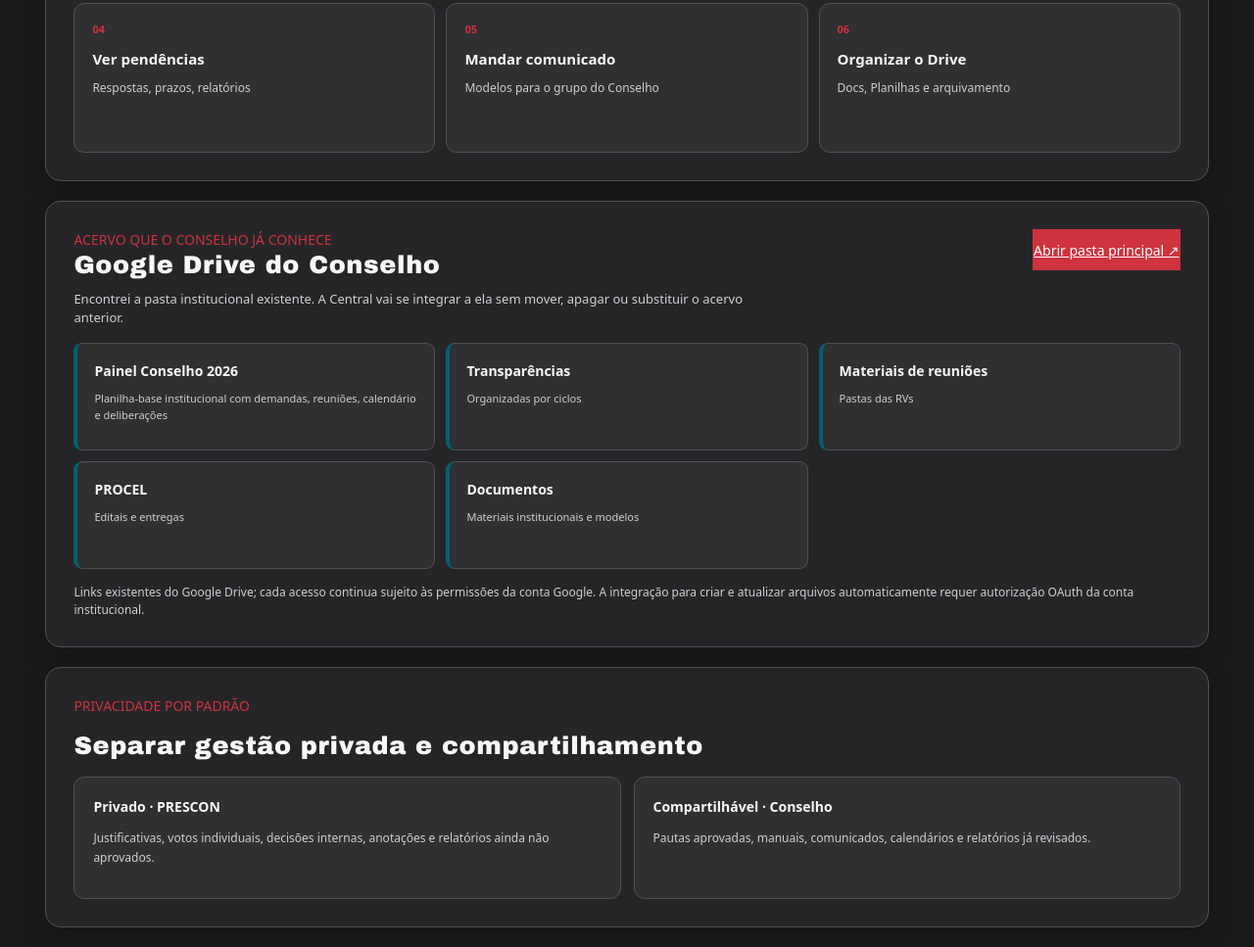
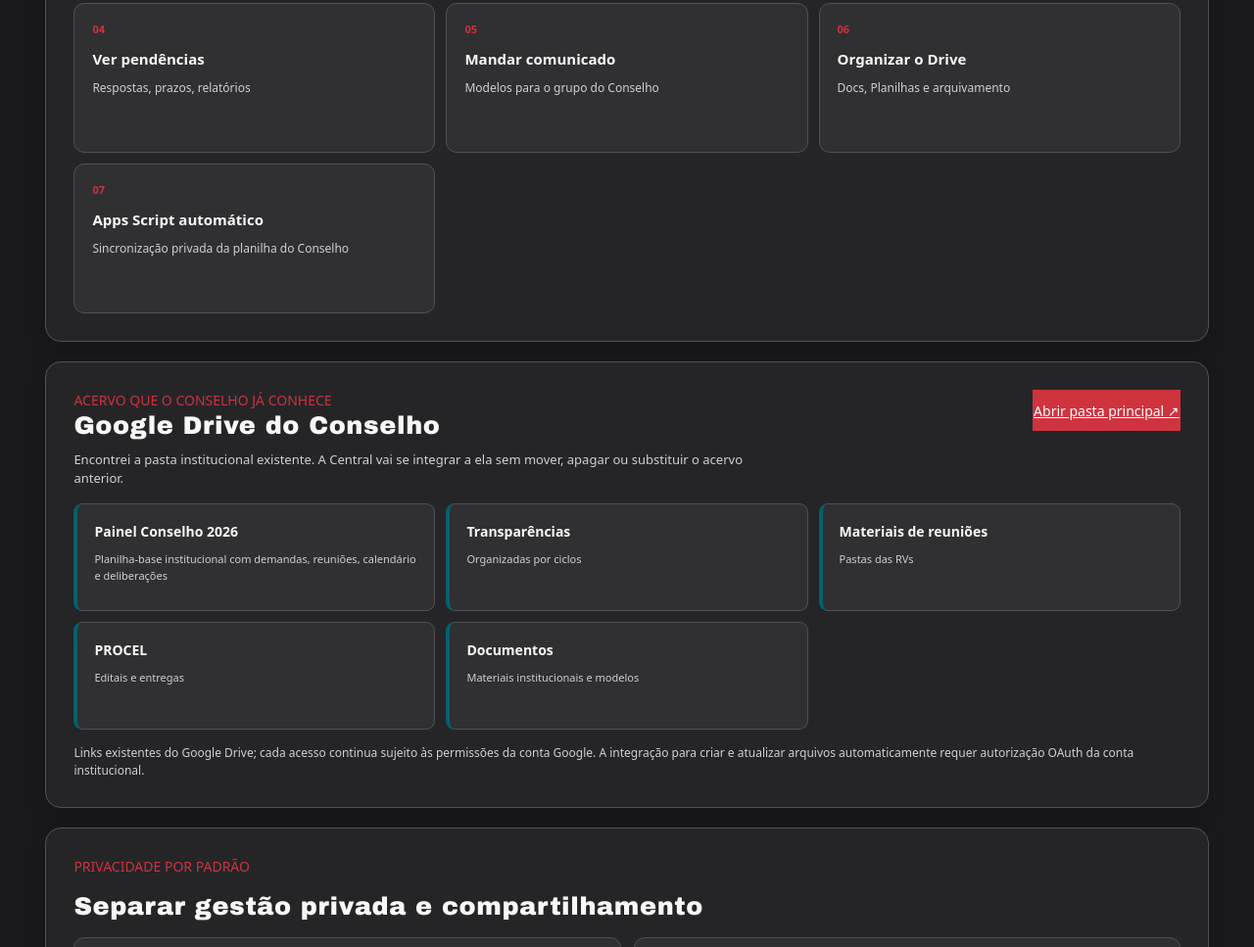
Before and after one commit to geisilyvargas-unect/central-prescon-nejlon, a plain HTML site: page index.html in a window 1280 px wide. Shown: the part 1185-2152 px from the top of the page at 98% size. Drawn offline with Linux system fonts and the light colour scheme.

Commit message:
feat: direct Apps Script connector in PRESCON home

```diff
--- a/index.html
+++ b/index.html
@@ -28,6 +28,7 @@
 <a href="pages/central-automacoes.html?area=relatorios"><span>04</span><strong>Ver pendências</strong><small>Respostas, prazos, relatórios</small></a>
 <a href="pages/whatsapp.html#biblioteca"><span>05</span><strong>Mandar comunicado</strong><small>Modelos para o grupo do Conselho</small></a>
 <a href="pages/operacao.html#workspace"><span>06</span><strong>Organizar o Drive</strong><small>Docs, Planilhas e arquivamento</small></a>
+<a href="pages/apps-script.html"><span>07</span><strong>Apps Script automático</strong><small>Sincronização privada da planilha do Conselho</small></a>
 </div></section>
 <section class="automation-panel" id="drive"><div class="solo-section-heading"><div><span class="eyebrow">ACERVO QUE O CONSELHO JÁ CONHECE</span><h2>Google Drive do Conselho</h2><p>Encontrei a pasta institucional existente. A Central vai se integrar a ela sem mover, apagar ou substituir o acervo anterior.</p></div><a class="btn red" href="https://drive.google.com/drive/folders/1lMt1bSog2AiDGEiYPf9uO2gQaXEOuNeg" target="_blank" rel="noopener noreferrer">Abrir pasta principal ↗</a></div>
 <div class="solo-drive-grid">
```
